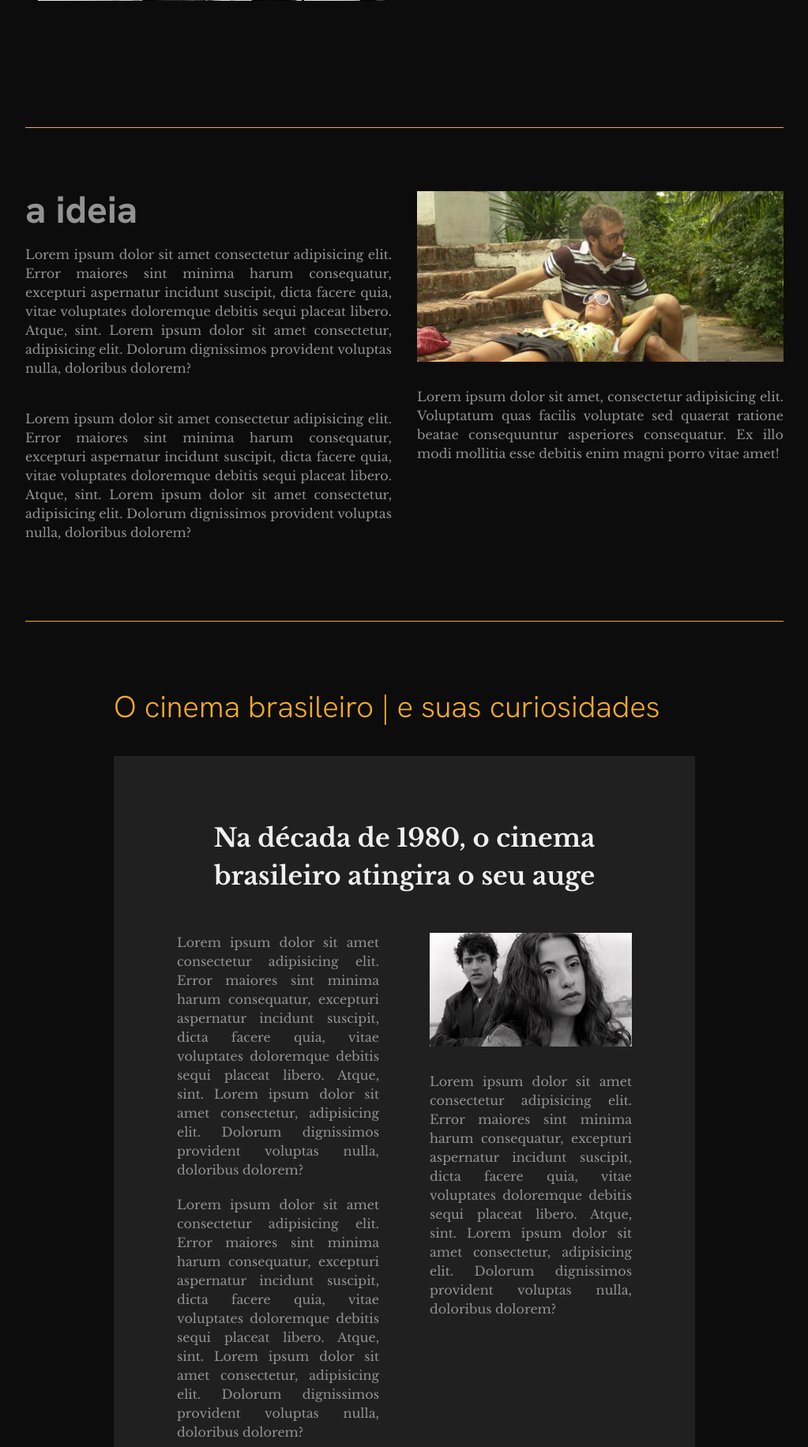
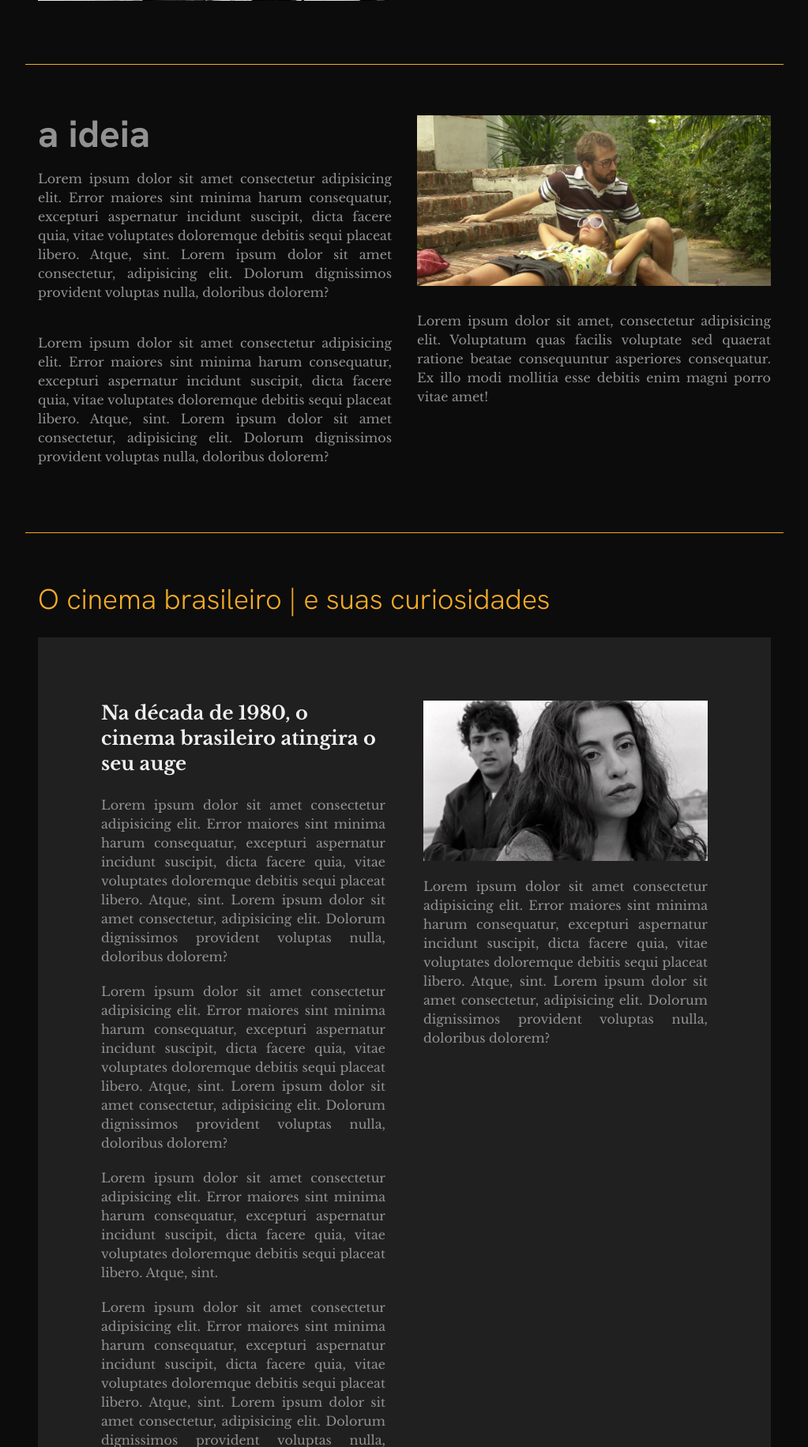
Before and after one commit to vitoriabecker/cinema, a Django app: page / in a window 1280 px wide. Shown: the part 509-2341 px from the top of the page at 79% size, without its empty margins (128-1151 px from the left). Run offline with Django 5.2, Linux system fonts and the light colour scheme; style sheets or scripts are compiled from the project's sources; some web fonts are replaced.

Commit message:
style: make curiosity page responsive

```diff
--- a/cinema/static/dist/styles.css
+++ b/cinema/static/dist/styles.css
@@ -11,9 +11,7 @@
     --color-amber-500: oklch(76.9% 0.188 70.08);
     --color-neutral-600: oklch(43.9% 0 0);
     --color-neutral-700: oklch(37.1% 0 0);
-    --color-white: #fff;
     --spacing: 0.25rem;
-    --container-lg: 32rem;
     --container-7xl: 80rem;
     --text-xs: 0.75rem;
     --text-xs--line-height: calc(1 / 0.75);
@@ -29,12 +27,9 @@
     --text-4xl--line-height: calc(2.5 / 2.25);
     --text-5xl: 3rem;
     --text-5xl--line-height: 1;
-    --text-6xl: 3.75rem;
-    --text-6xl--line-height: 1;
     --font-weight-light: 300;
     --font-weight-bold: 700;
     --radius-md: 0.375rem;
-    --radius-lg: 0.5rem;
     --ease-in-out: cubic-bezier(0.4, 0, 0.2, 1);
     --default-transition-duration: 150ms;
     --default-transition-timing-function: cubic-bezier(0.4, 0, 0.2, 1);
@@ -247,35 +242,29 @@
       max-width: 96rem;
     }
   }
+  .mx-7 {
+    margin-inline: calc(var(--spacing) * 7);
+  }
   .mx-auto {
     margin-inline: auto;
   }
   .my-4 {
     margin-block: calc(var(--spacing) * 4);
   }
-  .my-8 {
-    margin-block: calc(var(--spacing) * 8);
-  }
-  .my-16 {
-    margin-block: calc(var(--spacing) * 16);
-  }
-  .my-20 {
-    margin-block: calc(var(--spacing) * 20);
-  }
   .mt-5 {
     margin-top: calc(var(--spacing) * 5);
-  }
-  .mt-6 {
-    margin-top: calc(var(--spacing) * 6);
   }
   .mt-8 {
     margin-top: calc(var(--spacing) * 8);
   }
-  .mt-12 {
-    margin-top: calc(var(--spacing) * 12);
-  }
   .mt-40 {
     margin-top: calc(var(--spacing) * 40);
+  }
+  .mb-6 {
+    margin-bottom: calc(var(--spacing) * 6);
+  }
+  .mb-7 {
+    margin-bottom: calc(var(--spacing) * 7);
   }
   .box-border {
     box-sizing: border-box;
@@ -337,12 +323,6 @@
   .h-px {
     height: 1px;
   }
-  .w-1 {
-    width: calc(var(--spacing) * 1);
-  }
-  .w-1\/2 {
-    width: calc(1/2 * 100%);
-  }
   .w-8 {
     width: calc(var(--spacing) * 8);
   }
@@ -437,14 +411,17 @@
   .bg-neutral-700 {
     background-color: var(--color-neutral-700);
   }
-  .bg-white {
-    background-color: var(--color-white);
-  }
   .object-cover {
     object-fit: cover;
   }
-  .p-20 {
-    padding: calc(var(--spacing) * 20);
+  .p-5 {
+    padding: calc(var(--spacing) * 5);
+  }
+  .p-6 {
+    padding: calc(var(--spacing) * 6);
+  }
+  .p-8 {
+    padding: calc(var(--spacing) * 8);
   }
   .px-3 {
     padding-inline: calc(var(--spacing) * 3);
@@ -458,12 +435,6 @@
   .px-6 {
     padding-inline: calc(var(--spacing) * 6);
   }
-  .px-8 {
-    padding-inline: calc(var(--spacing) * 8);
-  }
-  .px-28 {
-    padding-inline: calc(var(--spacing) * 28);
-  }
   .px-30 {
     padding-inline: calc(var(--spacing) * 30);
   }
@@ -619,6 +581,12 @@
       outline-style: none;
     }
   }
+  .sm\:text-2xl {
+    @media (width >= 40rem) {
+      font-size: var(--text-2xl);
+      line-height: var(--tw-leading, var(--text-2xl--line-height));
+    }
+  }
   .sm\:text-3xl {
     @media (width >= 40rem) {
       font-size: var(--text-3xl);
@@ -645,29 +613,34 @@
       height: calc(var(--spacing) * 13);
     }
   }
-  .md\:grid-cols-2 {
-    @media (width >= 48rem) {
-      grid-template-columns: repeat(2, minmax(0, 1fr));
-    }
-  }
   .md\:grid-cols-7 {
     @media (width >= 48rem) {
       grid-template-columns: repeat(7, minmax(0, 1fr));
     }
   }
-  .md\:justify-items-start {
-    @media (width >= 48rem) {
-      justify-items: start;
-    }
-  }
-  .md\:gap-6 {
-    @media (width >= 48rem) {
-      gap: calc(var(--spacing) * 6);
-    }
-  }
   .md\:gap-8 {
     @media (width >= 48rem) {
       gap: calc(var(--spacing) * 8);
+    }
+  }
+  .md\:gap-10 {
+    @media (width >= 48rem) {
+      gap: calc(var(--spacing) * 10);
+    }
+  }
+  .md\:gap-12 {
+    @media (width >= 48rem) {
+      gap: calc(var(--spacing) * 12);
+    }
+  }
+  .md\:gap-14 {
+    @media (width >= 48rem) {
+      gap: calc(var(--spacing) * 14);
+    }
+  }
+  .md\:p-20 {
+    @media (width >= 48rem) {
+      padding: calc(var(--spacing) * 20);
     }
   }
   .md\:text-4xl {
@@ -676,16 +649,15 @@
       line-height: var(--tw-leading, var(--text-4xl--line-height));
     }
   }
-  .md\:text-5xl {
-    @media (width >= 48rem) {
-      font-size: var(--text-5xl);
-      line-height: var(--tw-leading, var(--text-5xl--line-height));
-    }
-  }
   .md\:text-sm {
     @media (width >= 48rem) {
       font-size: var(--text-sm);
       line-height: var(--tw-leading, var(--text-sm--line-height));
+    }
+  }
+  .lg\:mx-40 {
+    @media (width >= 64rem) {
+      margin-inline: calc(var(--spacing) * 40);
     }
   }
   .lg\:h-14 {
@@ -698,9 +670,9 @@
       grid-template-columns: repeat(2, minmax(0, 1fr));
     }
   }
-  .lg\:gap-4 {
+  .lg\:gap-12 {
     @media (width >= 64rem) {
-      gap: calc(var(--spacing) * 4);
+      gap: calc(var(--spacing) * 12);
     }
   }
   .lg\:text-5xl {
@@ -770,13 +737,11 @@ article {
   background-color: #202020;
 }
 .curiosidade h1, .filme-lista h1 {
-  font-size: 2.4rem;
   color: #f2ab27;
   font-weight: 300;
 }
 .curiosidade h2 {
   font-family: "Libre Baskerville", serif;
-  font-size: 2rem;
   color: #efefef;
   font-weight: bold;
 }
--- a/cinema/static/style.css
+++ b/cinema/static/style.css
@@ -22,10 +22,10 @@ body {
   color: #929292;
 }
 
-header, main {
+/*header, main {
   margin-left: 10rem;
   margin-right: 10rem;
-}
+}*/
 
 .hr {
   background-color: #f2ab27;
@@ -75,13 +74,11 @@ article{
   background-color: #202020;
 }
 .curiosidade h1, .filme-lista h1 {
-  font-size: 2.4rem;
   color: #f2ab27;
   font-weight: 300;
 }
 .curiosidade h2 {
   font-family: "Libre Baskerville", serif;
-  font-size: 2rem;
   color: #efefef;
   font-weight: bold;
 }
--- a/cinema/templates/cinema/base.html
+++ b/cinema/templates/cinema/base.html
@@ -86,7 +86,7 @@
 
   </header>
 
-  <main>
+  <main class="mx-7 lg:mx-40">
     {% block content %}
     {% endblock content %}
   </main>
--- a/cinema/templates/cinema/home.html
+++ b/cinema/templates/cinema/home.html
@@ -23,9 +23,9 @@
 
 </div>
 
-<hr class="hr h-px my-20 border-0">
+<hr class="hr h-px border-0">
 
-<div class="w-full">
+<div class="w-full py-16 px-4">
   <div class="max-w-7xl mx-auto grid md:gap-8 lg:grid-cols-2">
 
     <div class="flex flex-col justify-center">
@@ -55,17 +55,17 @@
   </div>
 </div>
 
-<hr class="hr h-px my-20 border-0">
+<hr class="hr h-px border-0">
 
-<div class="curiosidade px-28">
-  <h1>O cinema brasileiro | e suas curiosidades</h2>
+<div class="curiosidade w-full py-16 px-4">
+  <div class="max-w-7xl mx-auto">
+    <h1 class="text-2xl sm:text-3xl md:text-4xl font-bold mb-7">O cinema brasileiro | e suas curiosidades</h2>
+  </div>
 
+  <article class="max-w-7xl mx-auto grid p-8 gap-8 md:p-20 md:gap-8 lg:gap-12 lg:grid-cols-2">
 
-  <article class="my-8 p-20">
-    <h2 class="text-center">Na década de 1980, o cinema brasileiro atingira o seu auge</h2>
-
-    <div class="flex flex-row gap-x-16">
-      <div class="w-1/2 mt-12">
+    <div class="flex flex-col justify-center">
+      <h2 class="items-center text-lg sm:text-2xl font-bold mb-6">Na década de 1980, o cinema brasileiro atingira o seu auge</h2>
       <p class="desc-1">
         Lorem ipsum dolor sit amet consectetur adipisicing elit. Error maiores sint minima harum consequatur, excepturi aspernatur
         incidunt suscipit, dicta facere quia, vitae voluptates doloremque debitis sequi placeat libero. Atque, sint. Lorem ipsum dolor
@@ -87,53 +87,16 @@
       </p>
     </div>
 
-      <div class="w-1/2 mt-12">
+    <div>
       <img src="static/images/cbs_id_terra_estrangeira.jpg" alt="filme">
-        <p class="desc-1 mt-8">
-          Lorem ipsum dolor sit amet consectetur adipisicing elit. Error maiores sint minima harum consequatur, excepturi aspernatur
-          incidunt suscipit, dicta facere quia, vitae voluptates doloremque debitis sequi placeat libero. Atque, sint. Lorem ipsum dolor
-          sit amet consectetur, adipisicing elit. Dolorum dignissimos provident voluptas nulla, doloribus dolorem?
-        </p>
-      </div>
-    </div>
-  </article>
-
-  <article class="my-16 p-20">
-    <h2 class="text-center">Outra blablabla curiosidade</h2>
-
-    <div class="flex flex-row gap-x-16">
-      <div class="w-1/2 mt-12">
-        <p class="desc-1">
-          Lorem ipsum dolor sit amet consectetur adipisicing elit. Error maiores sint minima harum consequatur, excepturi aspernatur
-          incidunt suscipit, dicta facere quia, vitae voluptates doloremque debitis sequi placeat libero. Atque, sint. Lorem ipsum dolor
-          sit amet consectetur, adipisicing elit. Dolorum dignissimos provident voluptas nulla, doloribus dolorem?
-        </p>
-        <p class="desc-1 mt-5">
-          Lorem ipsum dolor sit amet consectetur adipisicing elit. Error maiores sint minima harum consequatur, excepturi aspernatur
-          incidunt suscipit, dicta facere quia, vitae voluptates doloremque debitis sequi placeat libero. Atque, sint. Lorem ipsum dolor
-          sit amet consectetur, adipisicing elit. Dolorum dignissimos provident voluptas nulla, doloribus dolorem?
-        </p>
-        <p class="desc-1 mt-5">
-          Lorem ipsum dolor sit amet consectetur adipisicing elit. Error maiores sint minima harum consequatur, excepturi aspernatur
-          incidunt suscipit, dicta facere quia, vitae voluptates doloremque debitis sequi placeat libero. Atque, sint.
-        </p>
       <p class="desc-1 mt-5">
         Lorem ipsum dolor sit amet consectetur adipisicing elit. Error maiores sint minima harum consequatur, excepturi aspernatur
         incidunt suscipit, dicta facere quia, vitae voluptates doloremque debitis sequi placeat libero. Atque, sint. Lorem ipsum dolor
         sit amet consectetur, adipisicing elit. Dolorum dignissimos provident voluptas nulla, doloribus dolorem?
       </p>
     </div>
+  </article>
 
-      <div class="w-1/2 mt-12">
-        <img src="static/images/cbs_id_terra_estrangeira.jpg" alt="filme">
-        <p class="desc-1 mt-8">
-          Lorem ipsum dolor sit amet consectetur adipisicing elit. Error maiores sint minima harum consequatur, excepturi aspernatur
-          incidunt suscipit, dicta facere quia, vitae voluptates doloremque debitis sequi placeat libero. Atque, sint. Lorem ipsum dolor
-          sit amet consectetur, adipisicing elit. Dolorum dignissimos provident voluptas nulla, doloribus dolorem?
-        </p>
-      </div>
-    </div>
-  </article>
 </div>
 
 {% endblock content %}
```
Also changed, not shown: other parts of cinema/static/dist/styles.css (+0 -23 lines), other parts of cinema/static/style.css (+0 -1 lines). Lines whose indentation alone changed are shown as unchanged.
